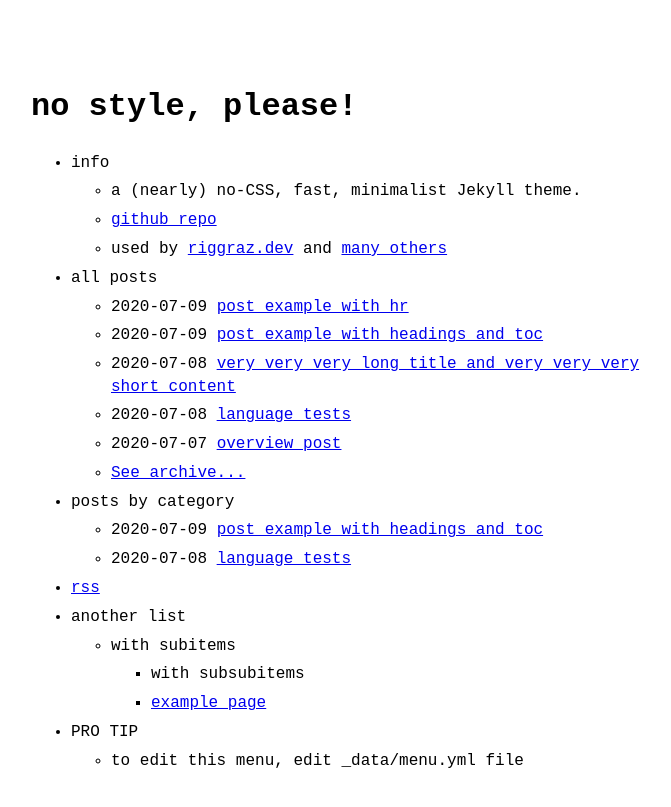
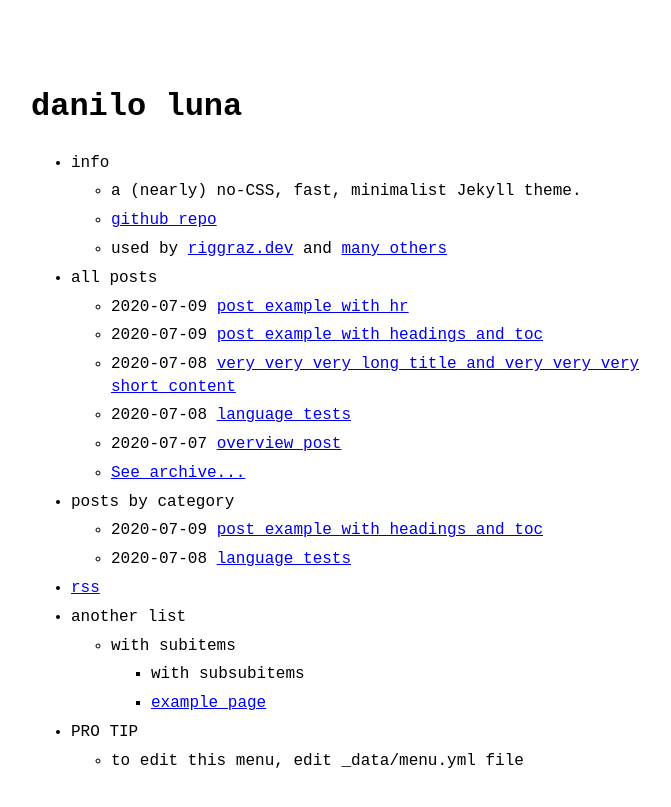
Before and after one commit to odaniloluna/odaniloluna.github.io, a Jekyll site: the page built from index.md, in a window 1280 px wide. Shown: the top 807 px of the page, without its empty margins (289-960 px from the left). Built offline with Jekyll 4.4.1, drawn with Linux system fonts in a browser that asks for light colours.

Commit message:
Update _config.yml

```diff
--- a/_config.yml
+++ b/_config.yml
@@ -1,4 +1,4 @@
-title: no style, please! # name of the site
+title: danilo luna # name of the site
 author: Riccardo Graziosi # name of site's author
 email: riccardo.graziosi97@gmail.com # email of site's author
 url: https://riggraz.dev # root address of the site
```
